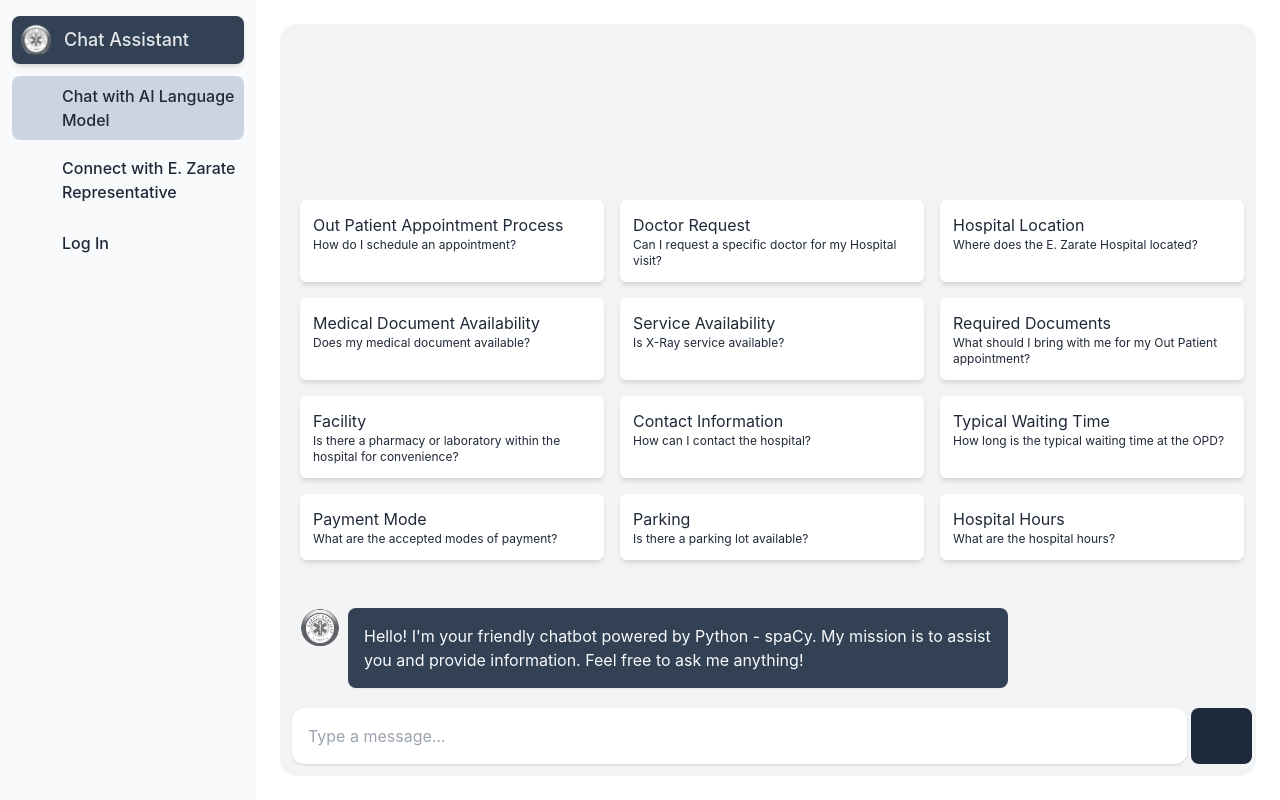
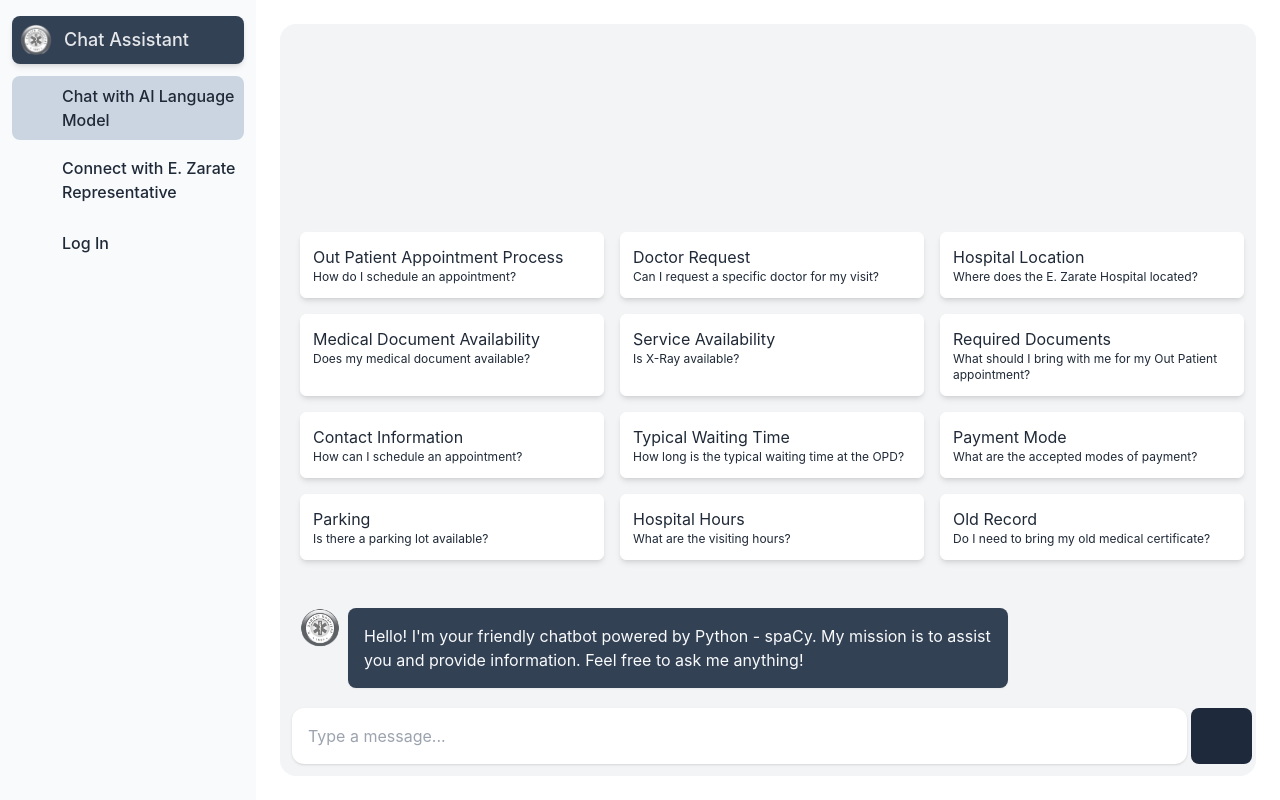
Before and after one commit to PaulSong213/nlp-chat-fe, a React (Vite) app: page / in a window 1280 px wide. Built offline with nearby package versions, Linux system fonts and the light colour scheme; no server answers; some icons are missing.

Commit message:
Update API base URL and chat messages

```diff
--- a/src/api.tsx
+++ b/src/api.tsx
@@ -3,6 +3,7 @@
 
 const api = axios.create({
     baseURL: 'https://nlp-backend-chat.azurewebsites.net', // Replace with your API's base URL
+    //baseURL: 'http://127.0.0.1:8000', // Replace with your API's base URL
 });
 
 // Example API function
--- a/src/components/ChatBubbles.tsx
+++ b/src/components/ChatBubbles.tsx
@@ -23,7 +23,7 @@
     },
     {
       title: 'Doctor Request',
-      message: 'Can I request a specific doctor for my Hospital visit?'
+      message: 'Can I request a specific doctor for my visit?'
     },
     {
       title: 'Hospital Location',
@@ -35,19 +35,15 @@
     },
     {
       title: 'Service Availability',
-      message: 'Is X-Ray service available?'
+      message: 'Is X-Ray available?'
     },
     {
       title: 'Required Documents',
       message: 'What should I bring with me for my Out Patient appointment?'
     },
     {
-      title: 'Facility',
-      message: 'Is there a pharmacy or laboratory within the hospital for convenience?'
-    },
-    {
       title: 'Contact Information',
-      message: 'How can I contact the hospital?'
+      message: 'How can I schedule an appointment?'
     },
     {
       title: 'Typical Waiting Time',
@@ -63,14 +59,18 @@
     },
     {
       title: 'Hospital Hours',
-      message: 'What are the hospital hours?'
+      message: 'What are the visiting hours?'
     },
+    {
+      title: 'Old Record',
+      message: 'Do I need to bring my old medical certificate?'
+    }
   ]
 
   return (
     <div className="flex flex-col justify-end mt-auto min-h-full pb-3 space-y-2">
 
-      <div className="grid grid-cols-3 gap-4 mb-10 mt-20">
+      <div className="grid grid-cols-1 md:grid-cols-2 lg:grid-cols-3 gap-4 mb-10 mt-20">
         {presetChats.map((chat, index) => (
           <div
             key={index}
@@ -78,7 +78,8 @@
             className={`flex flex-col border mouse-pointer border-white bg-white rounded-md shadow-md p-3 hover:bg-zinc-100 cursor-pointer`}>
             <p className={` flex flex-col rounded-lg break-word `} >
               {chat.title}
-              <span className='text-xs'>{chat.message}</span>
+              <span className='text-xs' dangerouslySetInnerHTML={{ __html: chat.message }} />
+
             </p>
           </div>
         ))
--- a/src/pages/Home.tsx
+++ b/src/pages/Home.tsx
@@ -2,6 +2,21 @@
 import { useState, useRef, useEffect } from "react";
 import ChatBubbles from "../components/ChatBubbles";
 import { fetchBotResponse } from '../api';
+import { getAuth, onAuthStateChanged, User } from 'firebase/auth';
+import { initializeApp } from 'firebase/app';
+const firebaseConfig = {
+    apiKey: "AIzaSyDFk8xWRKVkALfi6ILzSfPb9nfbZdjUrFw",
+    authDomain: "zarate-appointment.firebaseapp.com",
+    databaseURL: "https://zarate-appointment-default-rtdb.firebaseio.com",
+    projectId: "zarate-appointment",
+    storageBucket: "zarate-appointment.appspot.com",
+    messagingSenderId: "376311733517",
+    appId: "1:376311733517:web:076a33630a3a32ea8ba444"
+};
+
+
+const firebaseApp = initializeApp(firebaseConfig);
+const auth = getAuth(firebaseApp); // Initialize auth instance
 
 interface CounterProps { }
 
@@ -12,6 +27,24 @@
     };
     const [userChat, setUserChat] = useState("");
     const [chats, setChats] = useState([botInitialMessage]);
+    const [firebaseUser, setFirebaseUser] = useState<User | null>(null);
+
+
+
+    useEffect(() => {
+        // Set up a listener for authentication state changes
+        const unsubscribe = onAuthStateChanged(auth, (user) => {
+            if (user) {
+                // User is logged in
+                if (!firebaseUser) setFirebaseUser(user);
+            } else {
+                setFirebaseUser(null);
+            }
+        });
+
+        // Clean up the listener when the component is unmounted
+        return () => unsubscribe();
+    }, []);
 
     useEffect(() => {
         if (chats[chats.length - 1].isFromBot) return;
@@ -32,6 +65,11 @@
 
     const sendChat = (chat: string, isFromBot: boolean) => {
         if (!chat) return; // If the chat is empty, do nothing
+        if (chat.startsWith("***")) {
+            if (firebaseUser) sendChat(firebaseUser.phoneNumber || '', false);
+            else sendChat("Log in to know about your personal information", true);
+            return;
+        }
         const newChat = {
             isFromBot: isFromBot,
             message: chat,
```
